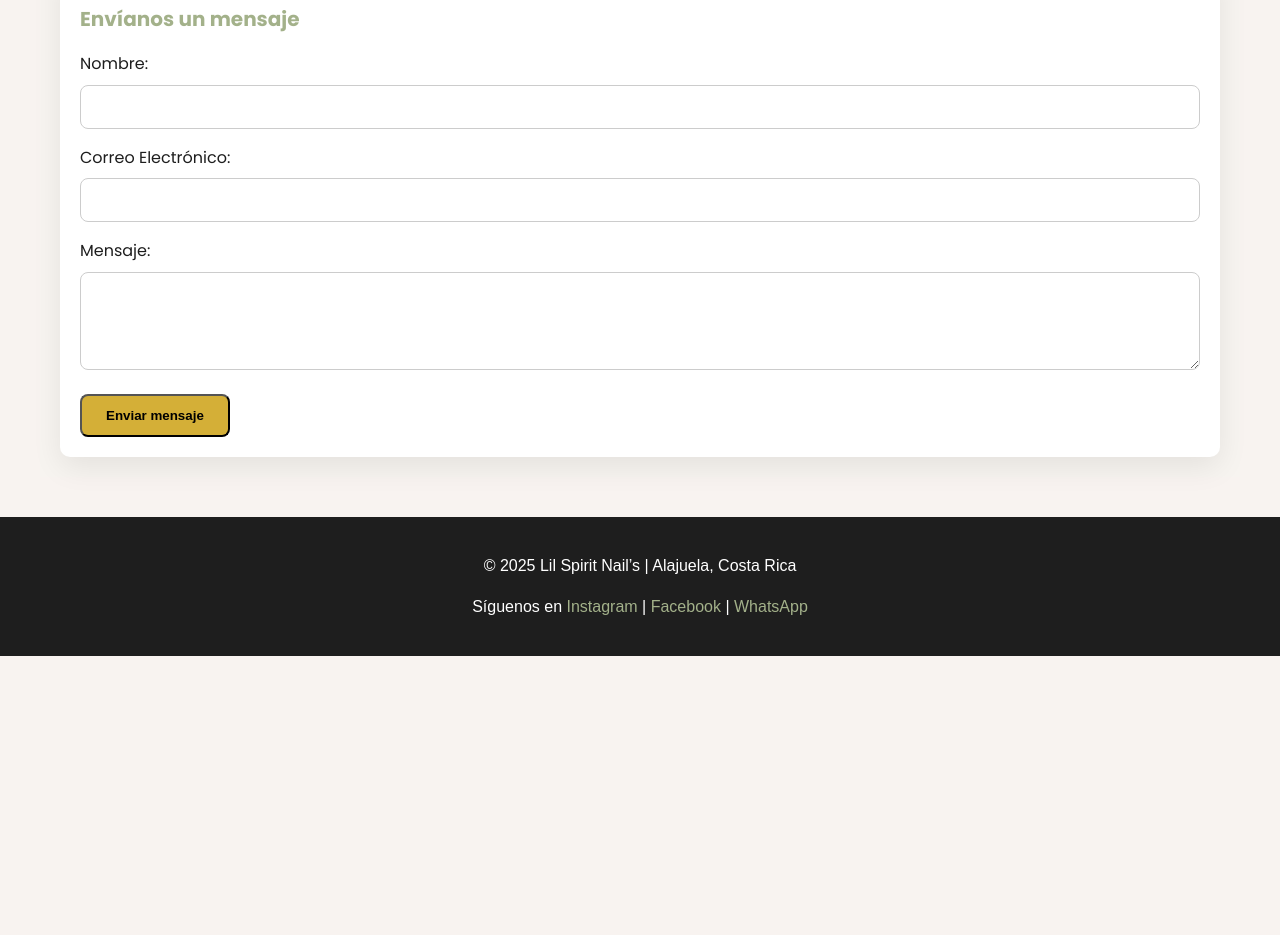
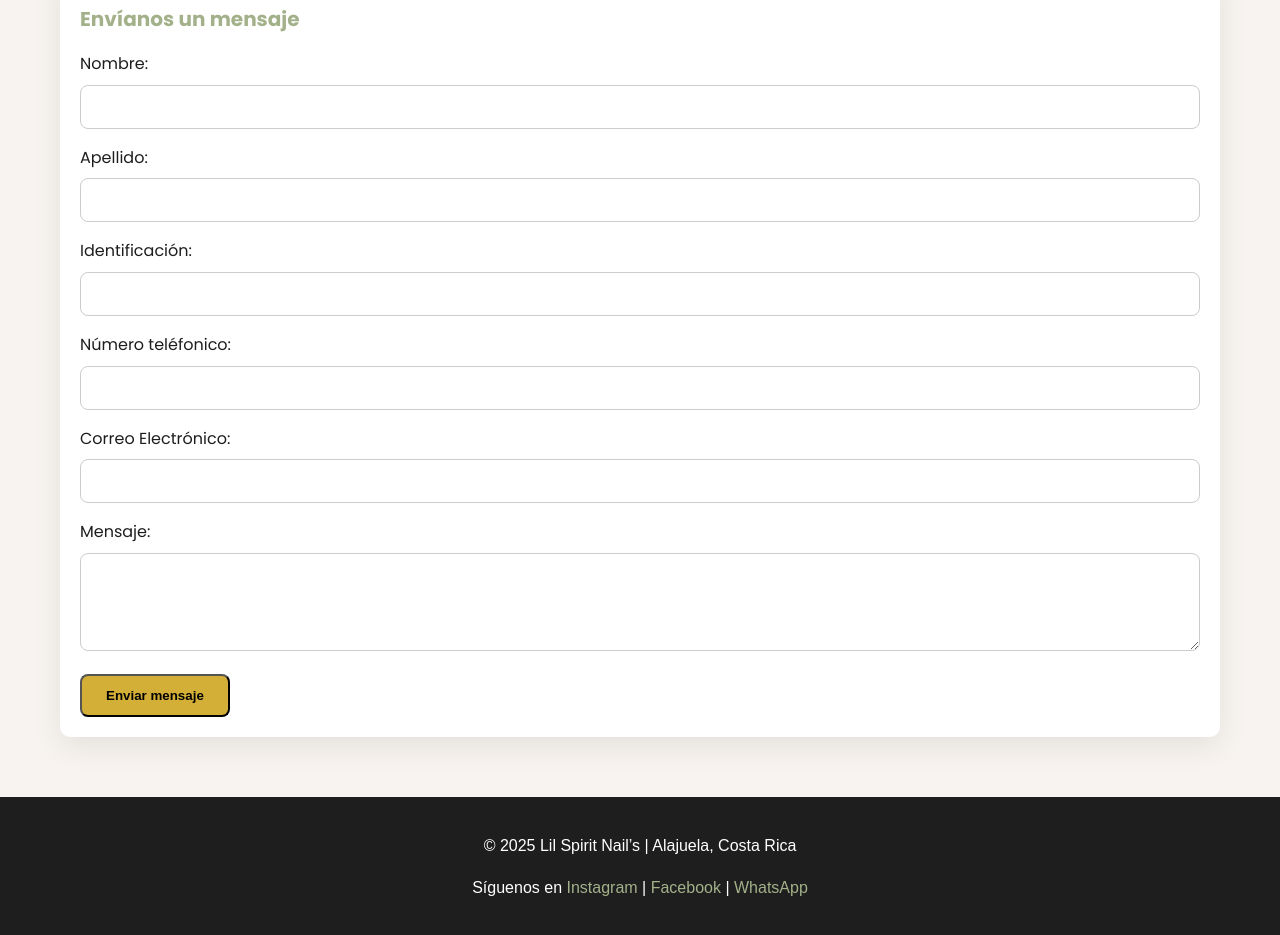
Before and after one commit to JoseMCG23/Proyecto, a plain HTML site: page contacto.html in a window 1280 px wide. Shown: the part 866-1801 px from the top of the page. Before the commit the page ends 1522 px from the top, so only its background shows below. Drawn offline with Linux system fonts and the light colour scheme.

Commit message:
6 inputs en conctacto

```diff
--- a/contacto.html
+++ b/contacto.html
@@ -76,6 +76,16 @@
                     <label for="nombre">Nombre:</label>
                     <input type="text" id="nombre" name="nombre" required> <!-- verificacion para el nombre  -->
 
+                    <label for="apellido">Apellido:</label>
+                    <input type="text" id="apellido" name="apellido" required> <!-- verificacion para el apellido  -->
+
+                    <label for="identificacion">Identificación:</label>
+                    <input type="number" id="identificacion" name="identificacion" required min="1" step="1"> <!-- verificacion para la identificacion  -->
+
+
+                    <label for="telefono">Número teléfonico:</label>
+                    <input type="number" id="telefono" name="telefono" required min="1" step="1"> <!-- verificacion para el numero de telefono  -->
+
                     <label for="correo">Correo Electrónico:</label>
                     <input type="email" id="correo" name="correo" required> <!-- verificacion para el correo  -->
 
```
